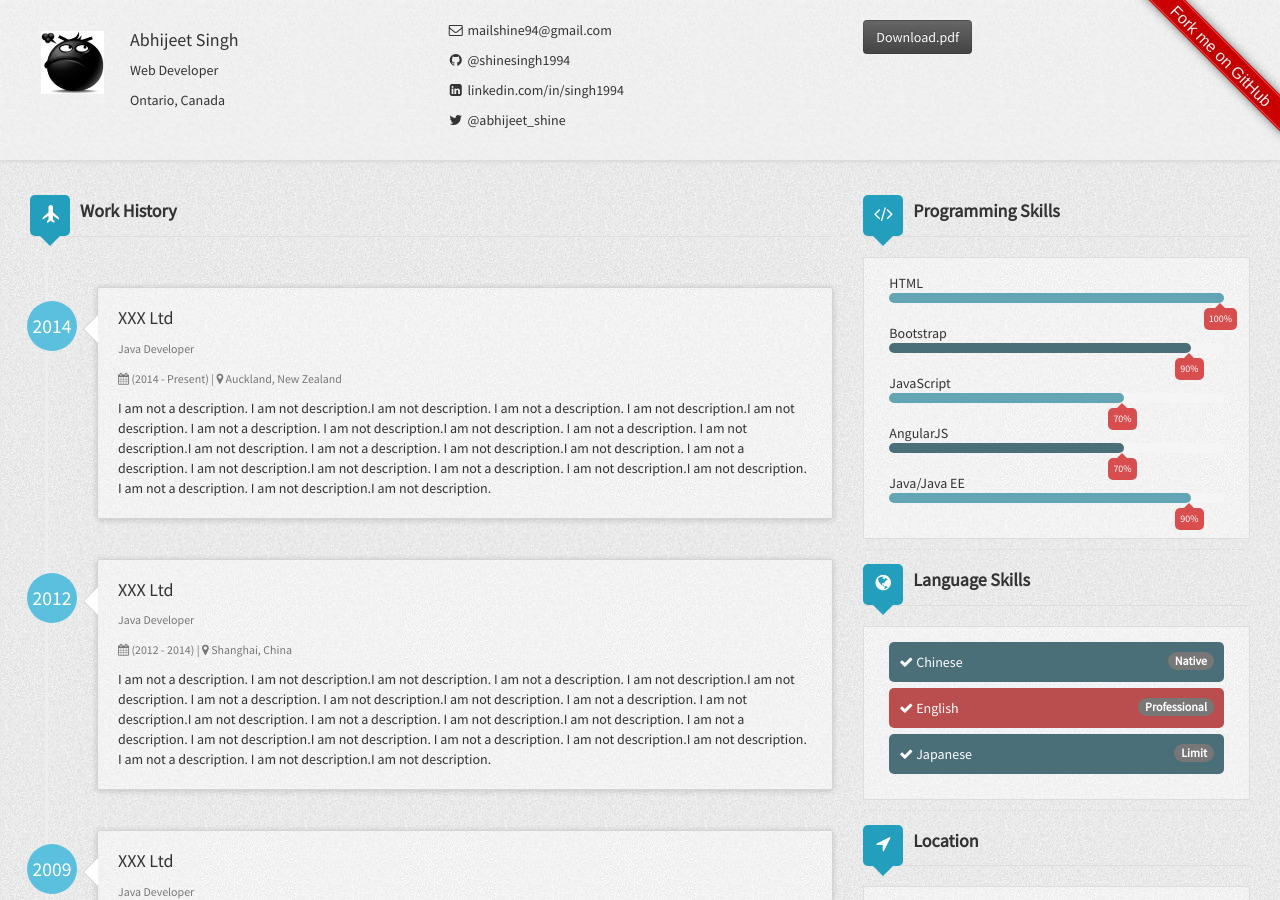
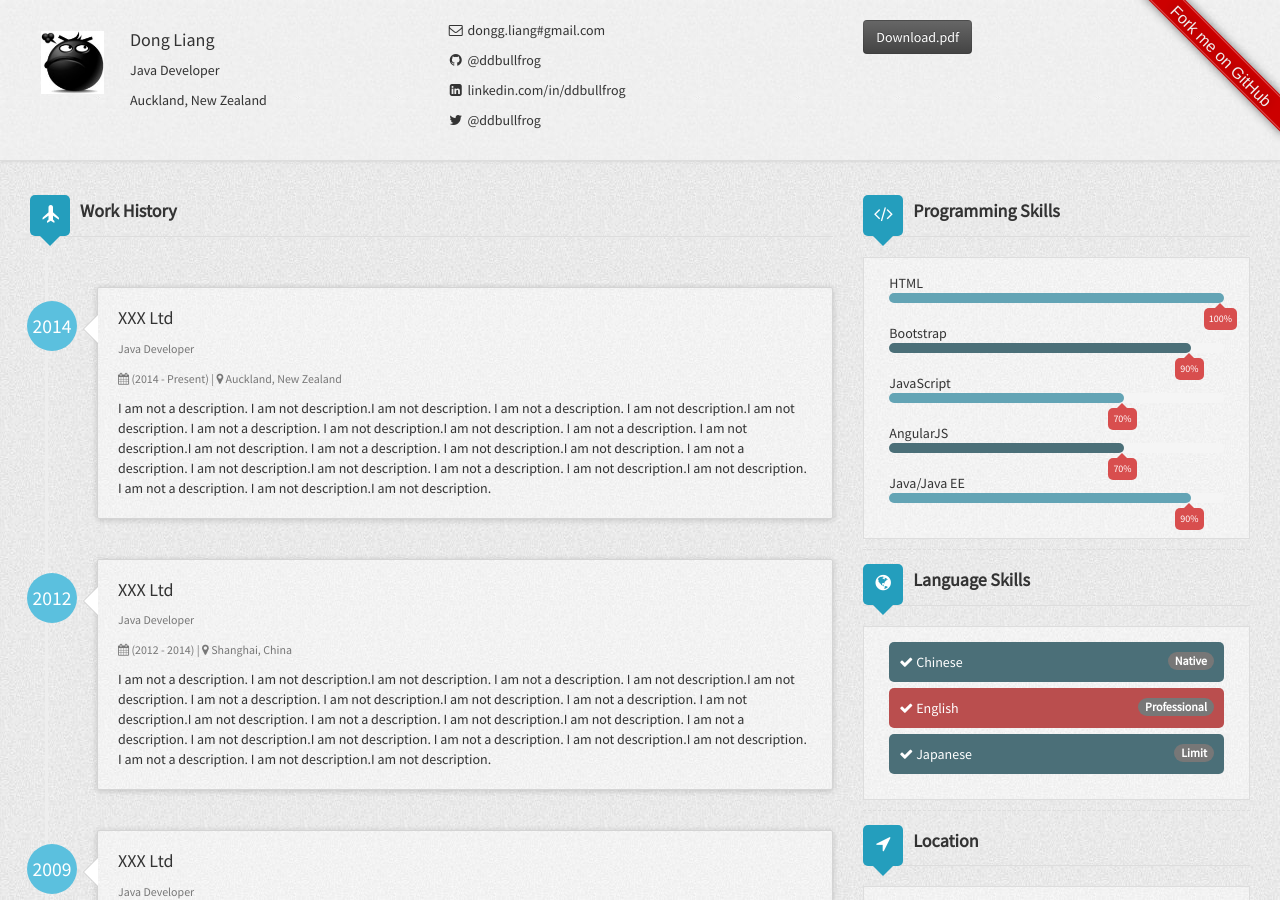
Before and after one commit to shinesingh1994/shinesingh1994.github.io, a Jekyll site: the page built from index.html, in a window 1280 px wide and 900 px high. Built offline with Jekyll 4.4.1, drawn with Linux system fonts in a browser that asks for light colours; nearby versions of some CDN libraries; some of the changed text lies outside the part shown; grey boxes are pictures that could not be loaded.

Commit message:
shine changes

```diff
--- a/_config.yml
+++ b/_config.yml
@@ -1,9 +1,9 @@
 # Site settings
-title: Abhijeet Singh's CV
-description: Abhijeet Singh Shine CV
+title: Dong Liang's CV
+description: ddbullfrog's CV
 favicon: /assets/img/avatar.JPG
-baseurl: https://shinesingh1994.github.io
-url: https://shinesingh1994.github.io
+baseurl: https://ddbullfrog.github.io/resumecard
+url: https://ddbullfrog.github.io/resumecard
 rss_url: /pages/atom.xml
 google_analytics: UA-63653234-1
 
@@ -14,18 +14,18 @@ exclude: [vendor]
 
 # Author settings
 author:
-  name: Abhijeet Singh
-  title: Web Developer
-  address: Ontario, Canada
-  email: mailshine94@gmail.com
-  link: http://shiningsingh.com
+  name: Dong Liang
+  title: Java Developer
+  address: Auckland, New Zealand
+  email: dongg.liang#gmail.com
+  link: http://ddbullfrog.com
   weibo:
-  github: shinesingh1994
-  linkedin: singh1994
-  twitter: abhijeet_shine
+  github: ddbullfrog
+  linkedin: ddbullfrog
+  twitter: ddbullfrog
   gavatar: /resumecard/assets/img/avatar.JPG
   stackoverflow:
-  #  stackoverflow: 5196867
+  #  stackoverflow: 4582127
   workHistory:
     - work1:
       company: XXX Ltd
```
